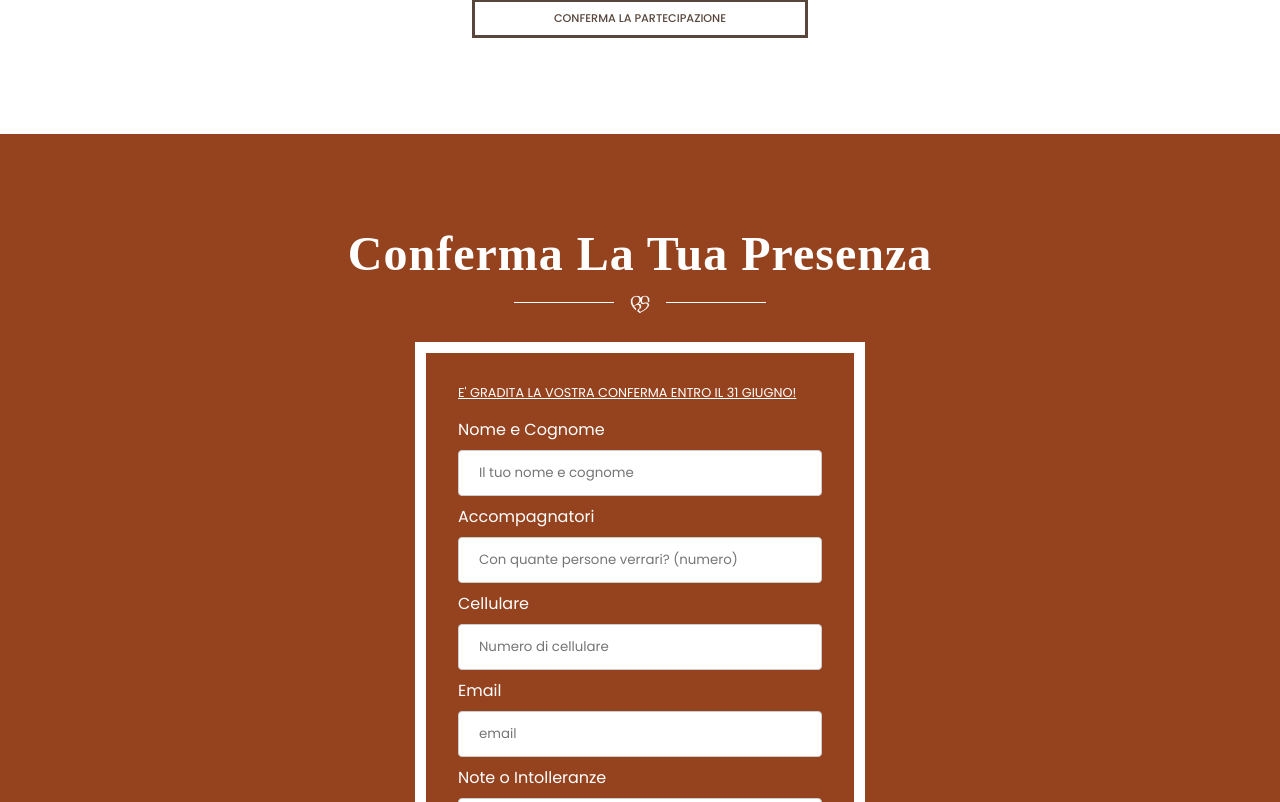
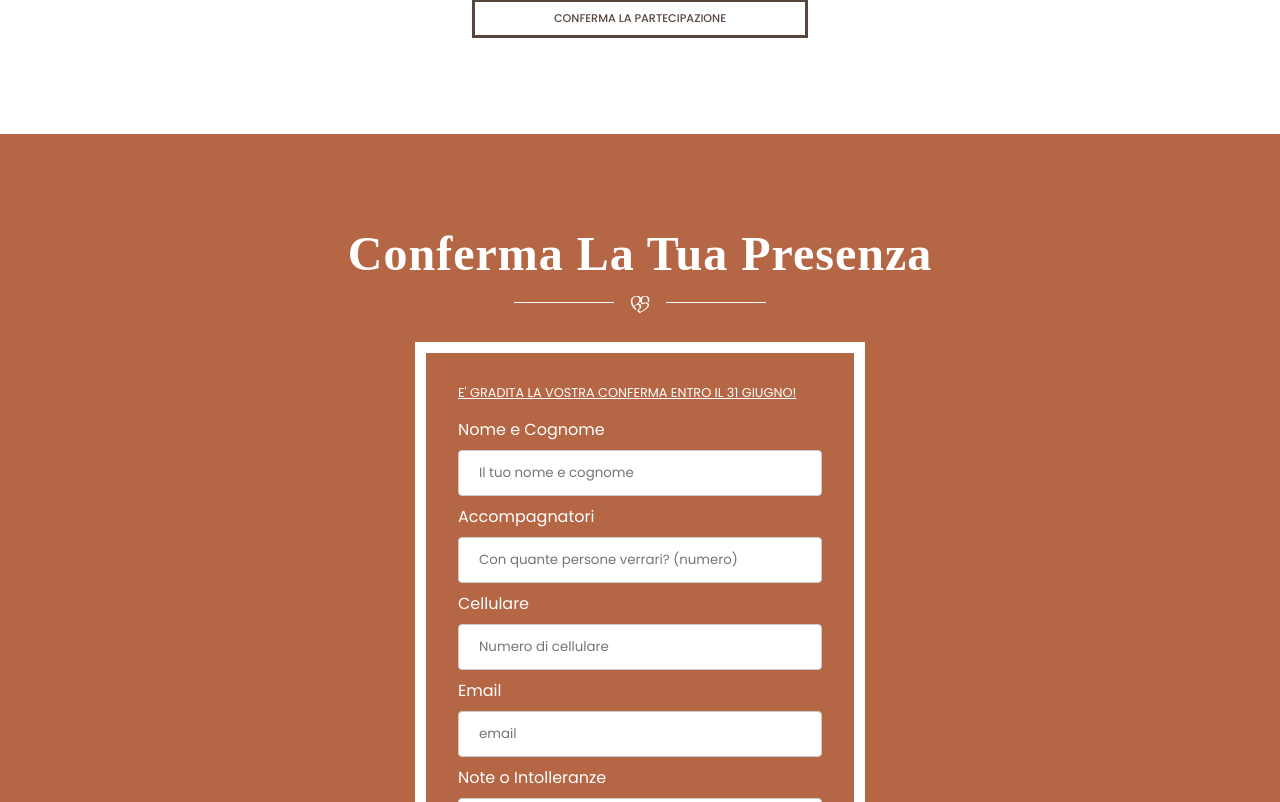
Before and after one commit to thelore85/project-marriage-ste, a Next.js app: page / in a window 1280 px wide. Shown: the part 2578-3380 px from the top of the page. Built offline with nearby package versions, Linux system fonts and the light colour scheme; no server answers; a web font is replaced by a local one.

Commit message:
color update

```diff
--- a/src/styles/globals.css
+++ b/src/styles/globals.css
@@ -4,7 +4,7 @@
   --primary:  rgba(245, 238, 185, 0.664);
   --secondary:  #d5f3dd;
   --terciary:  hwb(203 82% 4%);
-  --quart:  #95431f;
+  --quart:  #b56644;
   --black: black;
   --white: white;
 
```
